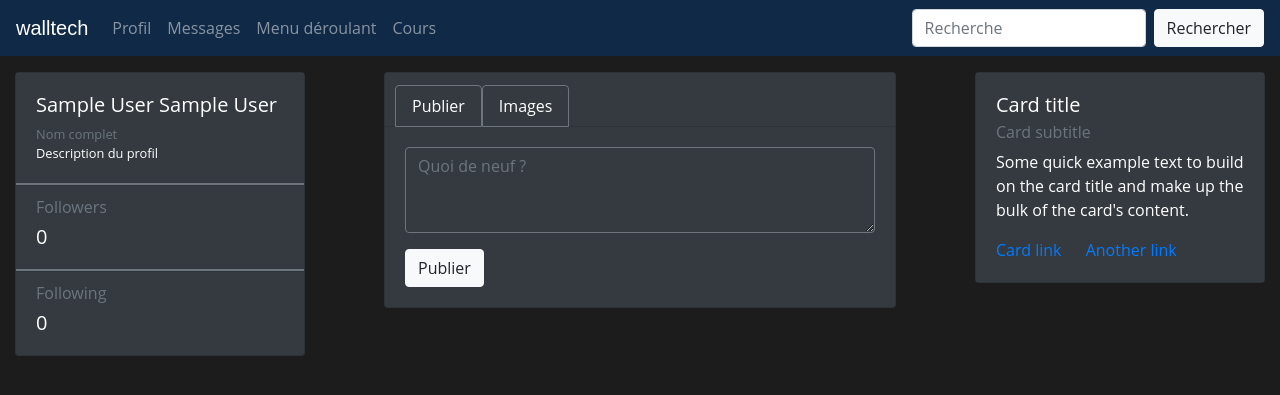
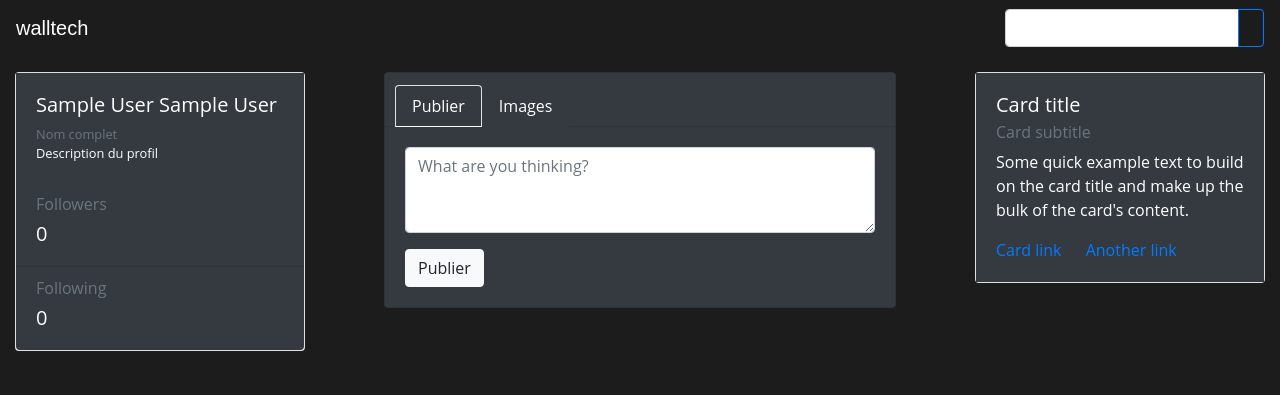
Before and after one commit to MandiayeB/WALLTECH, a PHP site: page /filactualites.php in a window 1280 px wide. Shown: the top 395 px of the page. Run offline with PHP 8.4, Linux system fonts and the light colour scheme; the visitor is signed in with stand-in values (Sample User, id 1); data that the repository does not hold is empty; some libraries are stand-ins or nearby versions.

Commit message:
bugs fil d'actu

```diff
--- a/filactualites.php
+++ b/filactualites.php
@@ -1,21 +1,7 @@
 <?php
-
     session_start();
     include('BDD.php');
     require ('fonctions.php');
-
-    if ( isset($_POST['publier']) ) {
-
-        postfile($_POST['post'], $_SESSION['idut'], $db);
-
-    }
-
-    if(isset($_POST['pubcom'])) {
-
-        commenter($_POST['comment'], $_SESSION['idut'], $db, $_POST['idFil']);
-
-    }
-
 ?>
 <!DOCTYPE html>
 <html>
@@ -32,84 +18,36 @@
         <script src="https://stackpath.bootstrapcdn.com/bootstrap/4.1.3/js/bootstrap.min.js" integrity="sha384-ChfqqxuZUCnJSK3+MXmPNIyE6ZbWh2IMqE241rYiqJxyMiZ6OW/JmZQ5stwEULTy" crossorigin="anonymous"></script>
     </head>
     <body>
-        <nav class="navbar navbar-icon-top navbar-expand-lg navbar-dark" style="background: #102946;">
-            <form method="POST">
-                <a class="navbar-brand" href="filactualites.php">walltech</a>
-                <button class="navbar-toggler" type="button" data-toggle="collapse" data-target="#navbarSupportedContent" aria-controls="navbarSupportedContent" aria-expanded="false" aria-label="Toggle navigation">
-                    <span class="navbar-toggler-icon"></span>
-                </button>
+        <nav class="navbar">
+            <a href="#" class="navbar-brand text-white">walltech</a>
+            <form class="form-inline">
+                <div class="input-group">
+                    <input type="text" class="form-control" aria-label="Recipient's username" aria-describedby="button-addon2">
+                    <div class="input-group-append">
+                        <button class="btn btn-outline-primary" type="button" id="button-addon2">
+                            <i class="fa fa-search"></i>
+                        </button>
+                    </div>
+                </div>
             </form>
-
-                <div class="collapse navbar-collapse" id="navbarSupportedContent">
-                    <ul class="navbar-nav mr-auto">
-                        <li class="nav-item">
-                            <a class="nav-link" href="#">
-                            <!--<i class="fa fa-envelope-o">
-                                    <span class="badge badge-danger">11</span>  NOTIFICATION
-                                </i>-->
-                            Profil
-                            </a>
-                        </li>
-
-                        <form method="POST">
-                            <li class="nav-item">
-                                <a class="nav-link" href="chat.php">
-                                <!--<i class="fa fa-envelope-o">
-                                    <span class="badge badge-danger">11</span>  NOTIFICATION
-                                </i>-->
-                                Messages
-                                </a>
-                            </li>
-                        </form>
-
-                        <li class="nav-item dropdown">
-                            <a class="nav-link dropdown-toggle" href="#" id="navbarDropdown" role="button" data-toggle="dropdown" aria-haspopup="true" aria-expanded="false">
-                            <!--<i class="fa fa-envelope-o">
-                                <span class="badge badge-danger">11</span>  NOTIFICATION
-                            </i>-->
-                            Menu déroulant
-                            </a>
-                            <div class="dropdown-menu" aria-labelledby="navbarDropdown">
-                                <a class="dropdown-item" href="#">exemple 1</a>
-                                <a class="dropdown-item" href="#">exemple 2</a>
-                                <div class="dropdown-divider"></div>
-                                <a class="dropdown-item" href="#">exemple 3</a>
-                            </div>
-                        </li>
-                        <li class="nav-item">
-                            <a class="nav-link" href="#">
-                            <!--<i class="fa fa-bell">
-                                <span class="badge badge-info">11</span>  NOTIFICATION
-                            </i>-->
-                            Cours
-                            </a>
-                        </li>
-                    </ul>
-                    <form class="form-inline my-2 my-lg-0">
-                        <input class="form-control mr-sm-2" type="text" placeholder="Recherche" aria-label="Search">
-                        <button class="btn btn-light my-2 my-sm-0" type="submit">Rechercher</button>
-                    </form>
-                </div>
-            </nav>
+        </nav>
 
     <!-- Profil -->
 
         <div class="container-fluid gedf-wrapper">
             <div class="row">
                 <div class="col-md-3">
-                    <div class="card bg-dark">
+                    <div class="card">
                         <div class="card-body bg-dark text-white">
                             <div class="h5"><?= $_SESSION['prenom'] ?> <?= $_SESSION['nom'] ?></div>
                             <div class="h7 text-muted">Nom complet</div>
                             <div class="h7">Description du profil</div>
                         </div>
                         <ul class="list-group list-group-flush">
-                            <span class="border border-secondary"></span>
                             <li class="list-group-item bg-dark text-white">
                                 <div class="h6 text-muted">Followers</div>
                                 <div class="h5">0</div>
                             </li>
-                            <span class="border border-secondary"></span>
                             <li class="list-group-item bg-dark text-white">
                                 <div class="h6 text-muted">Following</div>
                                 <div class="h5">0</div>
@@ -118,6 +56,22 @@
                     </div>
                 </div>
 
+                <?php
+
+                    if ( isset($_POST['publier']) ) {
+
+                        postfile($_POST['post'], $_SESSION['idut'], $db);
+
+                    }
+
+                    if(isset($_POST['pubcom'])) {
+
+                        commenter($_POST['comment'], $_SESSION['idut'], $db, $_POST['idFil']);
+
+                    }
+
+                ?>
+
                 <!-- Modèle publication -->
 
                 <div class="col-md-6 gedf-main">
@@ -125,10 +79,10 @@
                         <div class="card-header bg-dark text-white">
                             <ul class="nav nav-tabs card-header-tabs bg-dark text-white" id="myTab" role="tablist">
                                 <li class="nav-item">
-                                    <a class="nav-link active bg-dark text-white border border-secondary" id="posts-tab" data-toggle="tab" href="#posts" role="tab" aria-controls="posts" aria-selected="true">Publier</a>
+                                    <a class="nav-link active bg-dark text-white" id="posts-tab" data-toggle="tab" href="#posts" role="tab" aria-controls="posts" aria-selected="true">Publier</a>
                                 </li>
                                 <li class="nav-item">
-                                    <a class="nav-link bg-dark text-white border border-secondary" id="images-tab" data-toggle="tab" role="tab" aria-controls="images" aria-selected="false" href="#images">Images</a>
+                                    <a class="nav-link bg-dark text-white" id="images-tab" data-toggle="tab" role="tab" aria-controls="images" aria-selected="false" href="#images">Images</a>
                                 </li>
                             </ul>
                         </div>
@@ -138,7 +92,7 @@
                                 <div class="tab-pane fade show active" id="posts" role="tabpanel" aria-labelledby="posts-tab">
                                     <div class="form-group">
                                         <label class="sr-only" for="message">post</label>
-                                        <textarea class="form-control bg-dark border border-secondary" name='post' id="message" rows="3" placeholder="Quoi de neuf ?"></textarea>
+                                        <textarea class="form-control" name='post' id="message" rows="3" placeholder="What are you thinking?"></textarea>
                                     </div>
 
                                 </div>
@@ -212,7 +166,7 @@
 
                 </div>
                 <div class="col-md-3">
-                    <div class="card gedf-card bg-dark">
+                    <div class="card gedf-card">
                         <div class="card-body bg-dark text-white">
                             <h5 class="card-title">Card title</h5>
                             <h6 class="card-subtitle mb-2 text-muted">Card subtitle</h6>
```
